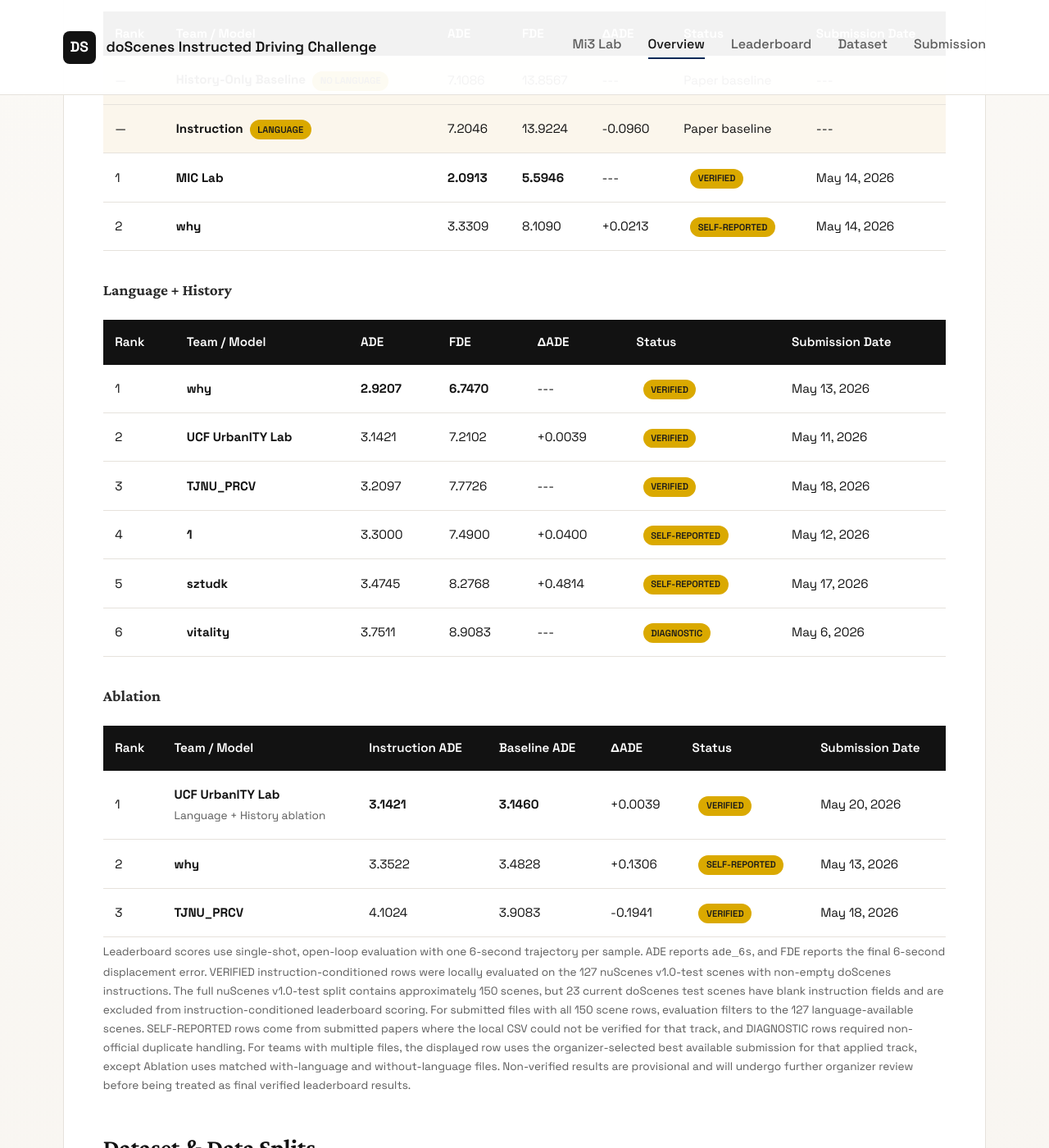
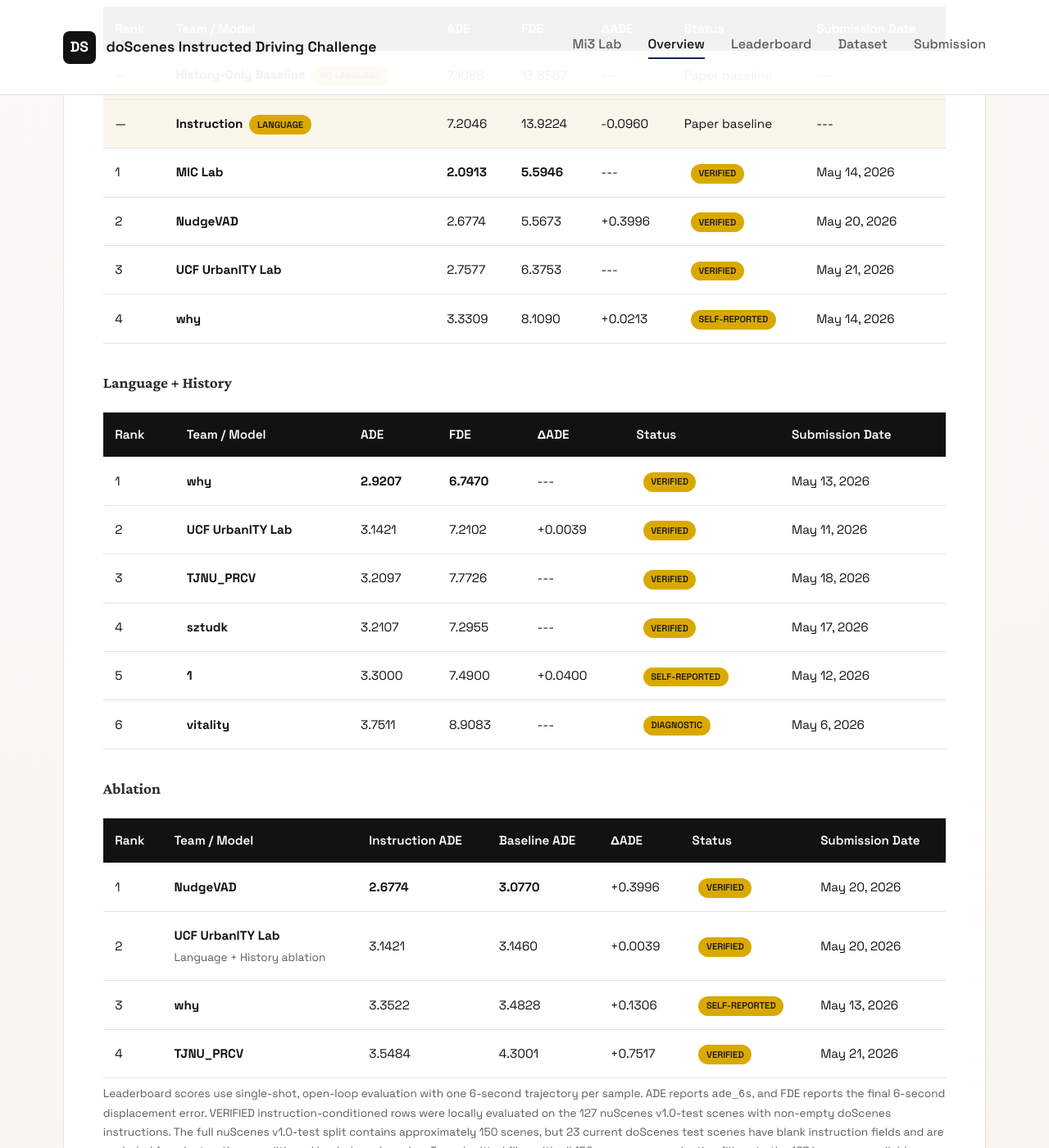
Before and after one commit to Mi3-Lab/mi3-lab.github.io, a Jekyll site: the page doScenes_challenge.html, which Jekyll copies as it is, in a window 1280 px wide and 1400 px high, scrolled down 3873 px. Shown: the whole window at 82% size. Built offline with Jekyll 4.4.1, drawn with Linux system fonts in a browser that asks for light colours; some of the changed text lies outside the part shown.

Commit message:
Update leaderboard

```diff
--- a/doScenes_challenge.html
+++ b/doScenes_challenge.html
@@ -678,10 +678,7 @@
 
     <section class="hero">
         <span class="badge">Trajectory Prediction + Natural Language</span>
-        <div style="display:flex;align-items:center;gap:0.6rem;">
-            <img src="assets/images/logos/MI.png" alt="Mi³ Lab" style="height:36px;width:auto;">
-            <span style="font-weight:600;color:var(--ink);font-size:1rem;">Mi³ Lab presents</span>
-        </div>
+        <p class="hero-subtitle" style="font-weight: 600; color: var(--ink);">Mi3 Lab presents</p>
         <h1>doScenes Instructed Driving Challenge</h1>
         <p class="hero-subtitle">
             A benchmark for instruction-conditioned trajectory prediction. The doScenes dataset extends nuScenes with
@@ -861,6 +858,24 @@
                             </tr>
                             <tr>
                                 <td>2</td>
+                                <td><strong>NudgeVAD</strong></td>
+                                <td>2.6774</td>
+                                <td>5.5673</td>
+                                <td>+0.3996</td>
+                                <td><span class="baseline-badge">VERIFIED</span></td>
+                                <td>May 20, 2026</td>
+                            </tr>
+                            <tr>
+                                <td>3</td>
+                                <td><strong>UCF UrbanITY Lab</strong></td>
+                                <td>2.7577</td>
+                                <td>6.3753</td>
+                                <td>---</td>
+                                <td><span class="baseline-badge">VERIFIED</span></td>
+                                <td>May 21, 2026</td>
+                            </tr>
+                            <tr>
+                                <td>4</td>
                                 <td><strong>why</strong></td>
                                 <td>3.3309</td>
                                 <td>8.1090</td>
@@ -914,21 +929,21 @@
                             </tr>
                             <tr>
                                 <td>4</td>
+                                <td><strong>sztudk</strong></td>
+                                <td>3.2107</td>
+                                <td>7.2955</td>
+                                <td>---</td>
+                                <td><span class="baseline-badge">VERIFIED</span></td>
+                                <td>May 17, 2026</td>
+                            </tr>
+                            <tr>
+                                <td>5</td>
                                 <td><strong>1</strong></td>
                                 <td>3.3000</td>
                                 <td>7.4900</td>
                                 <td>+0.0400</td>
                                 <td><span class="baseline-badge">SELF-REPORTED</span></td>
                                 <td>May 12, 2026</td>
-                            </tr>
-                            <tr>
-                                <td>5</td>
-                                <td><strong>sztudk</strong></td>
-                                <td>3.4745</td>
-                                <td>8.2768</td>
-                                <td>+0.4814</td>
-                                <td><span class="baseline-badge">SELF-REPORTED</span></td>
-                                <td>May 17, 2026</td>
                             </tr>
                             <tr>
                                 <td>6</td>
@@ -958,15 +973,24 @@
                         <tbody>
                             <tr>
                                 <td>1</td>
+                                <td><strong>NudgeVAD</strong></td>
+                                <td><strong>2.6774</strong></td>
+                                <td><strong>3.0770</strong></td>
+                                <td>+0.3996</td>
+                                <td><span class="baseline-badge">VERIFIED</span></td>
+                                <td>May 20, 2026</td>
+                            </tr>
+                            <tr>
+                                <td>2</td>
                                 <td><strong>UCF UrbanITY Lab</strong><br><span class="helper-text">Language + History ablation</span></td>
-                                <td><strong>3.1421</strong></td>
-                                <td><strong>3.1460</strong></td>
+                                <td>3.1421</td>
+                                <td>3.1460</td>
                                 <td>+0.0039</td>
                                 <td><span class="baseline-badge">VERIFIED</span></td>
                                 <td>May 20, 2026</td>
                             </tr>
                             <tr>
-                                <td>2</td>
+                                <td>3</td>
                                 <td><strong>why</strong></td>
                                 <td>3.3522</td>
                                 <td>3.4828</td>
@@ -975,13 +999,13 @@
                                 <td>May 13, 2026</td>
                             </tr>
                             <tr>
-                                <td>3</td>
+                                <td>4</td>
                                 <td><strong>TJNU_PRCV</strong></td>
-                                <td>4.1024</td>
-                                <td>3.9083</td>
-                                <td>-0.1941</td>
+                                <td>3.5484</td>
+                                <td>4.3001</td>
+                                <td>+0.7517</td>
                                 <td><span class="baseline-badge">VERIFIED</span></td>
-                                <td>May 18, 2026</td>
+                                <td>May 21, 2026</td>
                             </tr>
                         </tbody>
                     </table>
```
